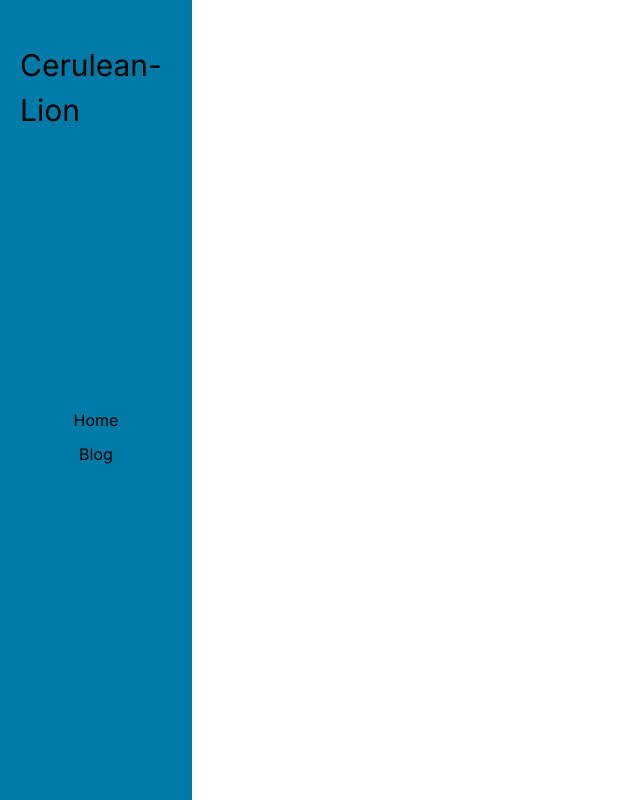
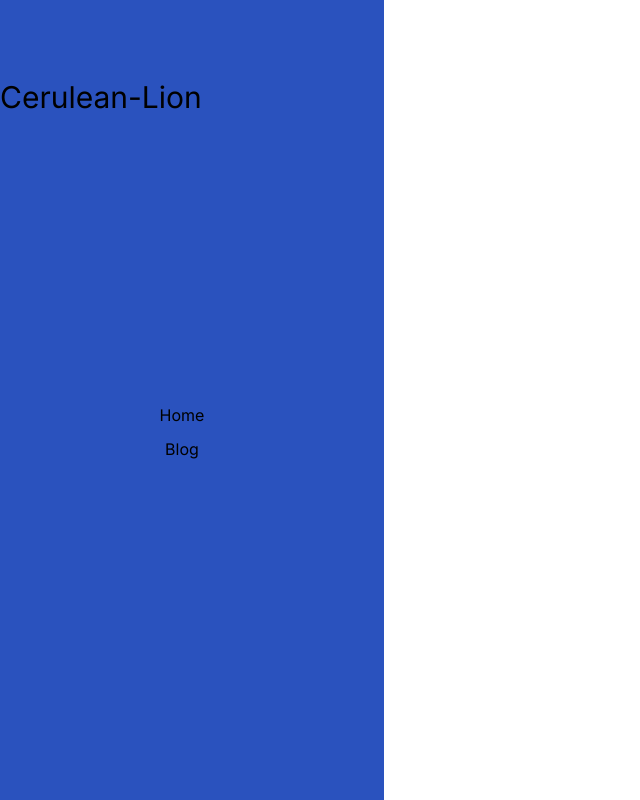
Before and after one commit to Hack-Weekly/cerulean-lion-headless-cms, a Next.js app in the folder client/next-app/: page /blog in a window 1280 px wide. Shown: the whole page, without its empty margins (0-640 px from the left). Built offline with nearby package versions, Linux system fonts and the light colour scheme.

Commit message:
font change

```diff
--- a/client/next-app/src/app/globals.css
+++ b/client/next-app/src/app/globals.css
@@ -1,3 +1,5 @@
+@import url("https://fonts.googleapis.com/css2?family=Orbitron:wght@600&display=swap");
+
 @tailwind base;
 @tailwind components;
 @tailwind utilities;
@@ -15,16 +17,14 @@
   left: 0;
   top: 0;
   height: 100vh;
-  width: 15%;
-  background-color: #007ba7;
-  padding: 20px;
+  width: 30%;
+  background-color: #2a52be;
+  padding-top: 20px;
+  padding-right: 20px;
 }
 
 .navbar-links {
   display: block;
-  /* margin-bottom: 10px; */
-  /* color: #333; */
-  text-decoration: none;
 }
 
 .links-container {
--- a/client/next-app/tailwind.config.js
+++ b/client/next-app/tailwind.config.js
@@ -1,18 +1,21 @@
 /** @type {import('tailwindcss').Config} */
 module.exports = {
   content: [
-    './src/pages/**/*.{js,ts,jsx,tsx,mdx}',
-    './src/components/**/*.{js,ts,jsx,tsx,mdx}',
-    './src/app/**/*.{js,ts,jsx,tsx,mdx}',
+    "./src/pages/**/*.{js,ts,jsx,tsx,mdx}",
+    "./src/components/**/*.{js,ts,jsx,tsx,mdx}",
+    "./src/app/**/*.{js,ts,jsx,tsx,mdx}",
   ],
   theme: {
     extend: {
+      fontFamily: {
+        general: ["Orbitron", "sans-serif"],
+      },
       backgroundImage: {
-        'gradient-radial': 'radial-gradient(var(--tw-gradient-stops))',
-        'gradient-conic':
-          'conic-gradient(from 180deg at 50% 50%, var(--tw-gradient-stops))',
+        "gradient-radial": "radial-gradient(var(--tw-gradient-stops))",
+        "gradient-conic":
+          "conic-gradient(from 180deg at 50% 50%, var(--tw-gradient-stops))",
       },
     },
   },
   plugins: [],
-}
+};
```
